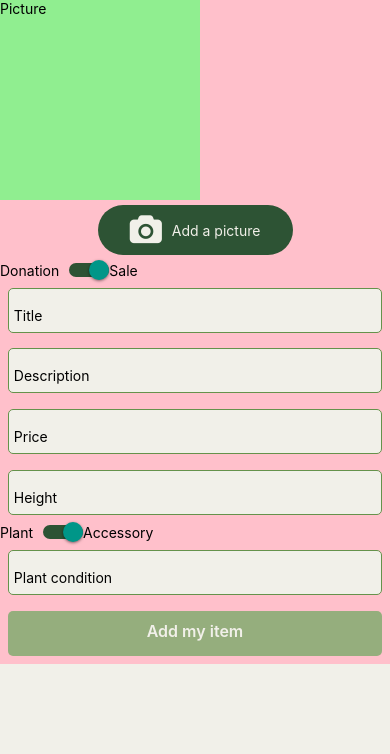
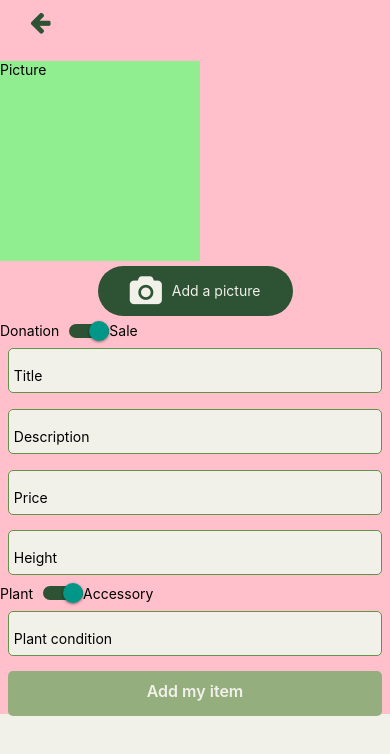
Before and after one commit to myplants-lacapsule/myplants-frontend, a React Native app: screen /NewItemScreen in a window 390 px wide. Shown: the top 754 px of the page. Built offline with nearby package versions, Linux system fonts and the light colour scheme.

Commit message:
add returnbtn and detailsplant

```diff
--- a/App.js
+++ b/App.js
@@ -19,6 +19,7 @@ import UserScreen from "./screens/UserScreen";
 import PlantScreen from "./screens/PlantScreen";
 import NewItemScreen from "./screens/NewItemScreen";
 import AddLocationScreen from "./screens/AddLocationScreen";
+import FullDetailsPlant from "./screens/FullDetailsPlant";
 
 import { Provider } from "react-redux";
 import { configureStore } from "@reduxjs/toolkit";
@@ -121,10 +122,9 @@ export default function App() {
 					<Stack.Screen name="UserScreen" component={UserScreen} />
 					<Stack.Screen name="PlantScreen" component={PlantScreen} />
           <Stack.Screen name="NewItemScreen" component={NewItemScreen} />
-          <Stack.Screen
-            name="AddLocationScreen"
-            component={AddLocationScreen}
-          />
+          <Stack.Screen name="AddLocationScreen" component={AddLocationScreen}/>
+          <Stack.Screen name="FullDetailsPlant" component={FullDetailsPlant}/>
+          <Stack.Screen name="HomeScreen" component={HomeScreen}/>
         </Stack.Navigator>
       </NavigationContainer>
     </Provider>
--- /dev/null
+++ b/components/FullDetailsPlantComponent.js
@@ -0,0 +1,12 @@
+import React from 'react'
+
+import { Text, SafeAreaView } from 'react-native'
+
+export default function FullDetailsPlantComponent() {
+
+  console.log("plantDetails", plantDetails.name)
+
+  return (
+      <Text>{plantDetails.name}</Text>
+  )
+}
--- a/components/PlantCard.js
+++ b/components/PlantCard.js
@@ -1,27 +1,31 @@
 import React from "react";
-import { Image, StyleSheet, Text, View } from "react-native";
+import { Image, StyleSheet, Text, View, TouchableOpacity } from "react-native";
 
-export default function PlantCard({ photo, name, description = "" }) {
+import { useNavigation } from "@react-navigation/native";
+
+export default function PlantCard(props) {
   const truncatedDescription =
-    description.length > 120
-      ? description.substring(0, 120) + "..."
-      : description;
+    props.description.length > 120
+      ? props.description.substring(0, 120) + "..."
+      : props.description;
+
+  const navigation = useNavigation();
 
   return (
     <View style={styles.container}>
-      <View style={styles.card}>
+      <TouchableOpacity style={styles.card} onPress={() => navigation.navigate('FullDetailsPlant', { plantDetails: {...props} })}>
         <View style={styles.photoContainer}>
-          <Image source={{ uri: photo }} style={styles.photo} />
+          <Image source={{ uri: props.photo }} style={styles.photo} />
         </View>
         <View style={styles.infoContainer}>
           <View style={styles.nameContainer}>
-            <Text style={styles.name}>{name}</Text>
+            <Text style={styles.name}>{props.name}</Text>
           </View>
           <View style={styles.descriptionContainer}>
             <Text style={styles.description}>{truncatedDescription}</Text>
           </View>
         </View>
-      </View>
+      </TouchableOpacity>
     </View>
   );
 }
--- a/components/ReturnButton.js
+++ b/components/ReturnButton.js
@@ -1,30 +1,46 @@
 import React from "react";
-import { TouchableOpacity, StyleSheet } from "react-native";
+import { TouchableOpacity, StyleSheet, View, Text } from "react-native";
 import { useNavigation } from "@react-navigation/native";
+
 import FontAwesome from "react-native-vector-icons/FontAwesome";
 
 export default function ReturnButton({ destination }) {
+
   const navigation = useNavigation();
 
   const handlePress = () => {
-    if (destination) {
+    if (destination !== undefined) {
       navigation.navigate(destination);
     } else {
       navigation.goBack();
     }
+  };
 
-    return (
-      <TouchableOpacity style={styles.button} onPress={handlePress}>
-        <FontAwesome name="arrow-left" size={24} color="#2D5334" />
-      </TouchableOpacity>
-    );
-  };
+  return (
+    <View style={styles.container}>
+      <View>
+        <TouchableOpacity style={styles.button} onPress={handlePress}>
+          <FontAwesome name="arrow-left" size={24} color="#2D5334" />
+        </TouchableOpacity>
+      </View>
+    </View>
+  );
+
 }
 
 const styles = StyleSheet.create({
+  container: {
+    width: '100%',
+    height: '10%',
+    alignItems: 'center',
+    flexDirection: 'row',
+    paddingLeft: 20,
+    paddingRight: 20,
+  },
   button: {
+    width: 50,
+    height: 50,
     padding: 10,
     alignSelf: "flex-start",
-    backgroundColor: "lightblue",
   },
 });
--- /dev/null
+++ b/screens/FullDetailsPlant.js
@@ -0,0 +1,26 @@
+import React from 'react'
+
+import { SafeAreaView, StyleSheet } from 'react-native'
+
+import FullDetailsPlantComponent from '../components/FullDetailsPlantComponent'
+
+import ReturnButton from '../components/ReturnButton'
+
+export default function FullDetailsPlant(props) {
+
+  plantDetails = props.route.params.plantDetails
+
+  return (
+    <SafeAreaView style={styles.container}>
+      <ReturnButton />
+      <FullDetailsPlantComponent plantDetails={plantDetails} />
+    </SafeAreaView>
+  )
+}
+
+const styles = StyleSheet.create({
+  container: {
+    flex: 1,
+    backgroundColor: '#F1F0E9',
+  },
+})
--- a/screens/HomeScreen.js
+++ b/screens/HomeScreen.js
@@ -24,7 +24,7 @@ export default function HomeScreen() {
 
       const data = await response.json()
 
-      if (data.error === "No plant found"){
+      if (data.error === "No plant found") {
         setNoPlantData(true)
       }
 
@@ -38,9 +38,11 @@ export default function HomeScreen() {
     };
   }
 
-  const userPlants =
-    plantsData.length > 0 && !noPlantData && dataLoaded ? plantsData.map((data, i) => <PlantCard key={i} {...data} />) :
-     <Text style={styles.noCardMessage}> You don't have any plants yet. Add one! </Text>
+  const hasPlants = plantsData.length > 0 && !noPlantData && dataLoaded;
+
+  const userPlants = hasPlants ? plantsData.map((data, i) => <PlantCard key={i} {...data} />
+  ) : (
+    <Text style={styles.noCardMessage}> You don't have any plants yet. Add one! </Text>)
 
   return (
     <View style={styles.container}>
```
